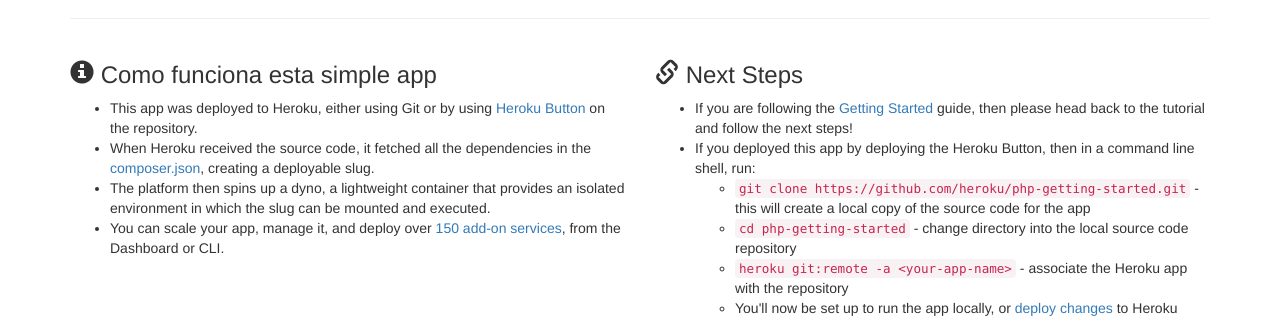
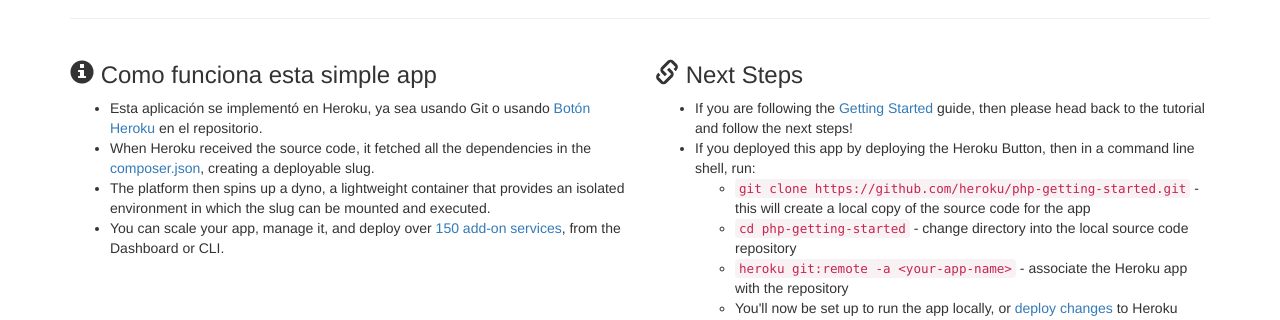
Before and after one commit to Kenmark86/app-electivamark, a PHP site: template web/views/index.twig in a window 1280 px wide. Shown: the part 981-1301 px from the top of the page. Run offline with PHP 8.4, Linux system fonts and the light colour scheme; the template is opened without the code that fills it, so the values that code supplies are empty; some libraries are stand-ins or nearby versions.

Commit message:
Update index.twig

```diff
--- a/web/views/index.twig
+++ b/web/views/index.twig
@@ -23,8 +23,7 @@
     <div class="col-md-6">
       <h3><span class="glyphicon glyphicon-info-sign"></span> Como funciona esta simple app</h3>
       <ul>
-        <li>This app was deployed to Heroku, either using Git or by using <a href="https://github.com/heroku/php-getting-started">Heroku Button</a> on the repository.</li>
-
+        <li>Esta aplicación se implementó en Heroku, ya sea usando Git o usando <a href="https://github.com/heroku/php-getting-started"> Botón Heroku </a> en el repositorio.</li>
         <li>When Heroku received the source code, it fetched all the dependencies in the <a href="https://github.com/heroku/php-getting-started/blob/main/composer.json">composer.json</a>, creating a deployable slug.</li>
         <li>The platform then spins up a dyno, a lightweight container that provides an isolated environment in which the slug can be mounted and executed.</li>
         <li>You can scale your app, manage it, and deploy over <a href="https://addons.heroku.com/">150 add-on services</a>, from the Dashboard or CLI.</li>
```
